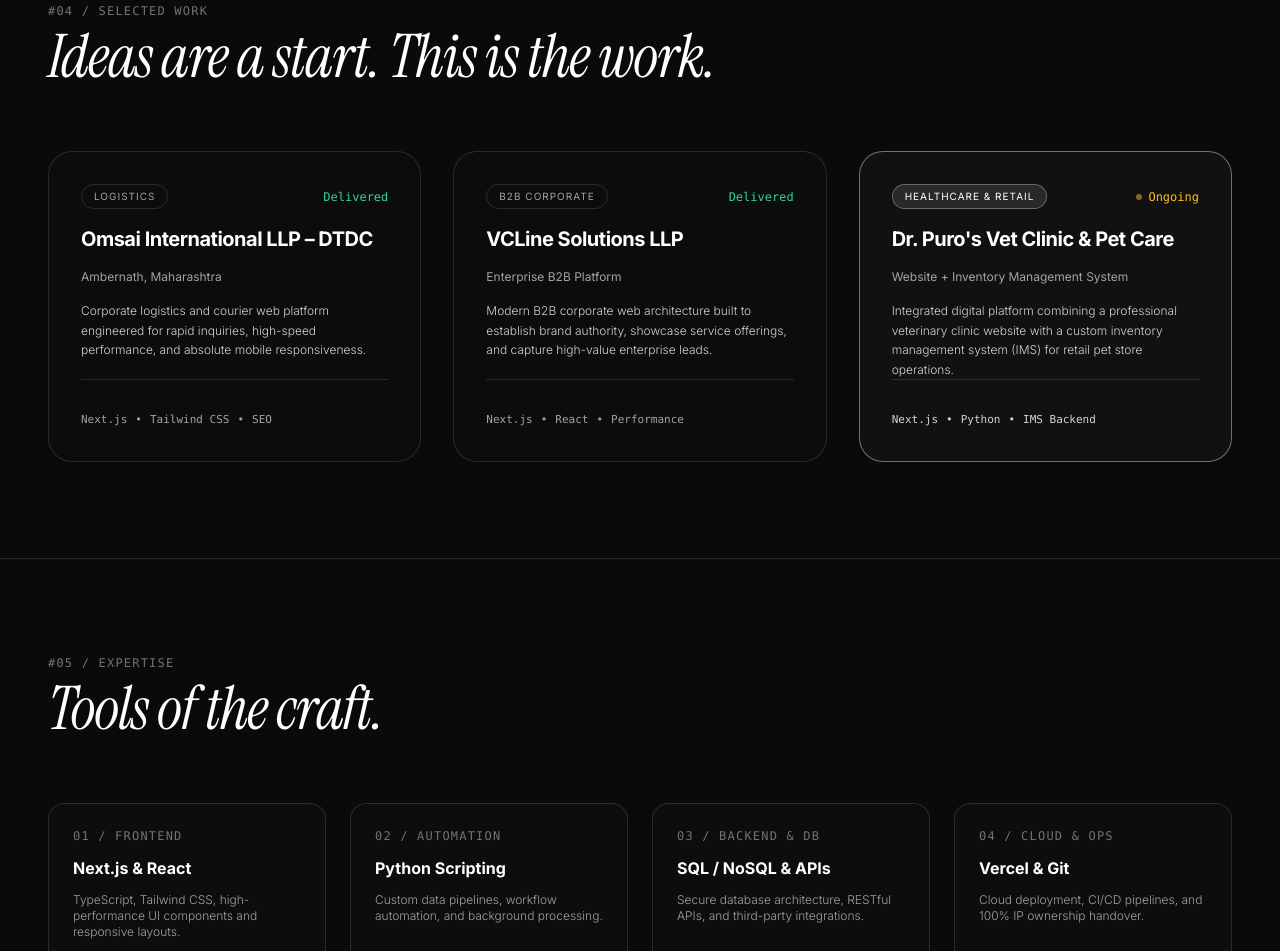
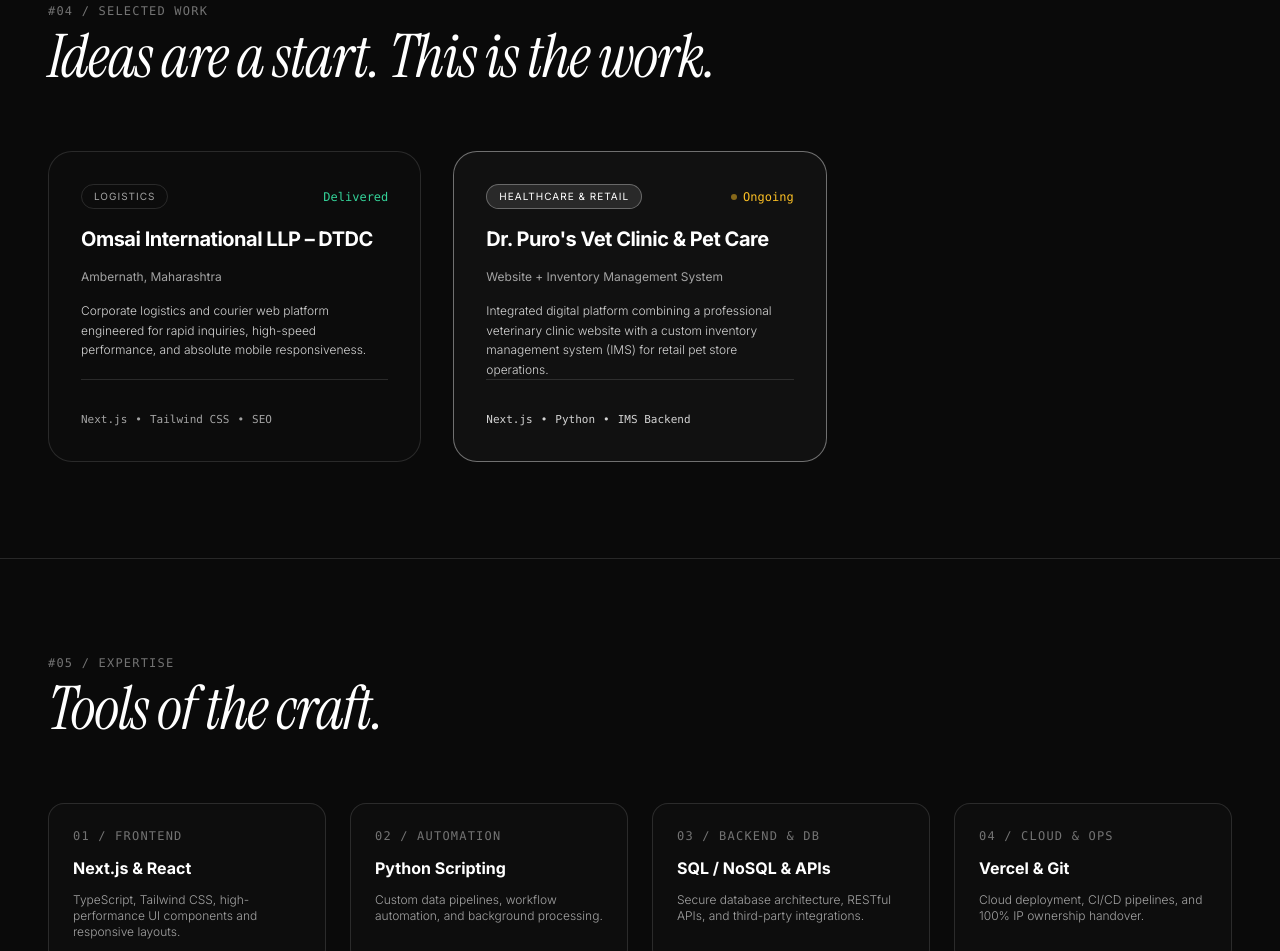
Before and after one commit to shubhamkumbha/Portfolio-Website-, a plain HTML site: page index.html in a window 1280 px wide. Shown: the part 2444-3395 px from the top of the page. Drawn offline with nearby package versions, Linux system fonts and the light colour scheme.

Commit message:
Update index.html

```diff
--- a/index.html
+++ b/index.html
@@ -243,25 +243,9 @@
         </div>
       </div>
 
+
+
       <!-- Project 2 -->
-      <div class="border editorial-border rounded-3xl p-8 bg-neutral-900/20 flex flex-col justify-between group hover:border-white transition-all">
-        <div class="space-y-4">
-          <div class="flex items-center justify-between">
-            <span class="text-[10px] uppercase tracking-widest text-neutral-400 border editorial-border px-3 py-1 rounded-full">B2B Corporate</span>
-            <span class="text-xs text-emerald-400 font-mono">Delivered</span>
-          </div>
-          <h4 class="text-xl font-bold text-white tracking-tight">VCLine Solutions LLP</h4>
-          <p class="text-xs text-neutral-400">Enterprise B2B Platform</p>
-          <p class="text-xs text-neutral-300 font-light leading-relaxed">
-            Modern B2B corporate web architecture built to establish brand authority, showcase service offerings, and capture high-value enterprise leads.
-          </p>
-        </div>
-        <div class="pt-8 border-t editorial-border flex flex-wrap gap-2 text-[11px] text-neutral-400 font-mono">
-          <span>Next.js</span> &bull; <span>React</span> &bull; <span>Performance</span>
-        </div>
-      </div>
-
-      <!-- Project 3 -->
       <div class="border border-white/40 rounded-3xl p-8 bg-neutral-900/60 flex flex-col justify-between group hover:border-white transition-all">
         <div class="space-y-4">
           <div class="flex items-center justify-between">
```
